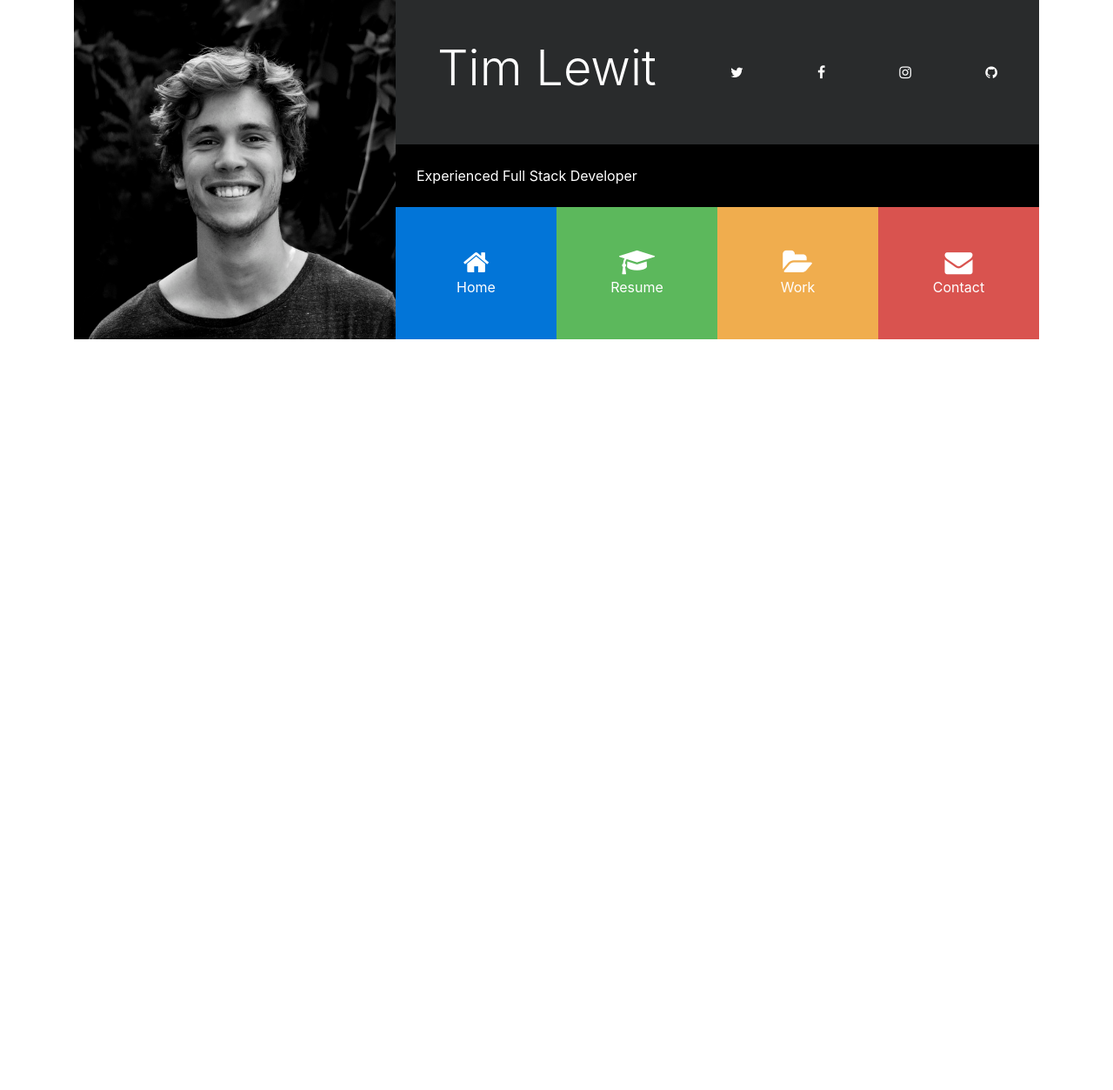
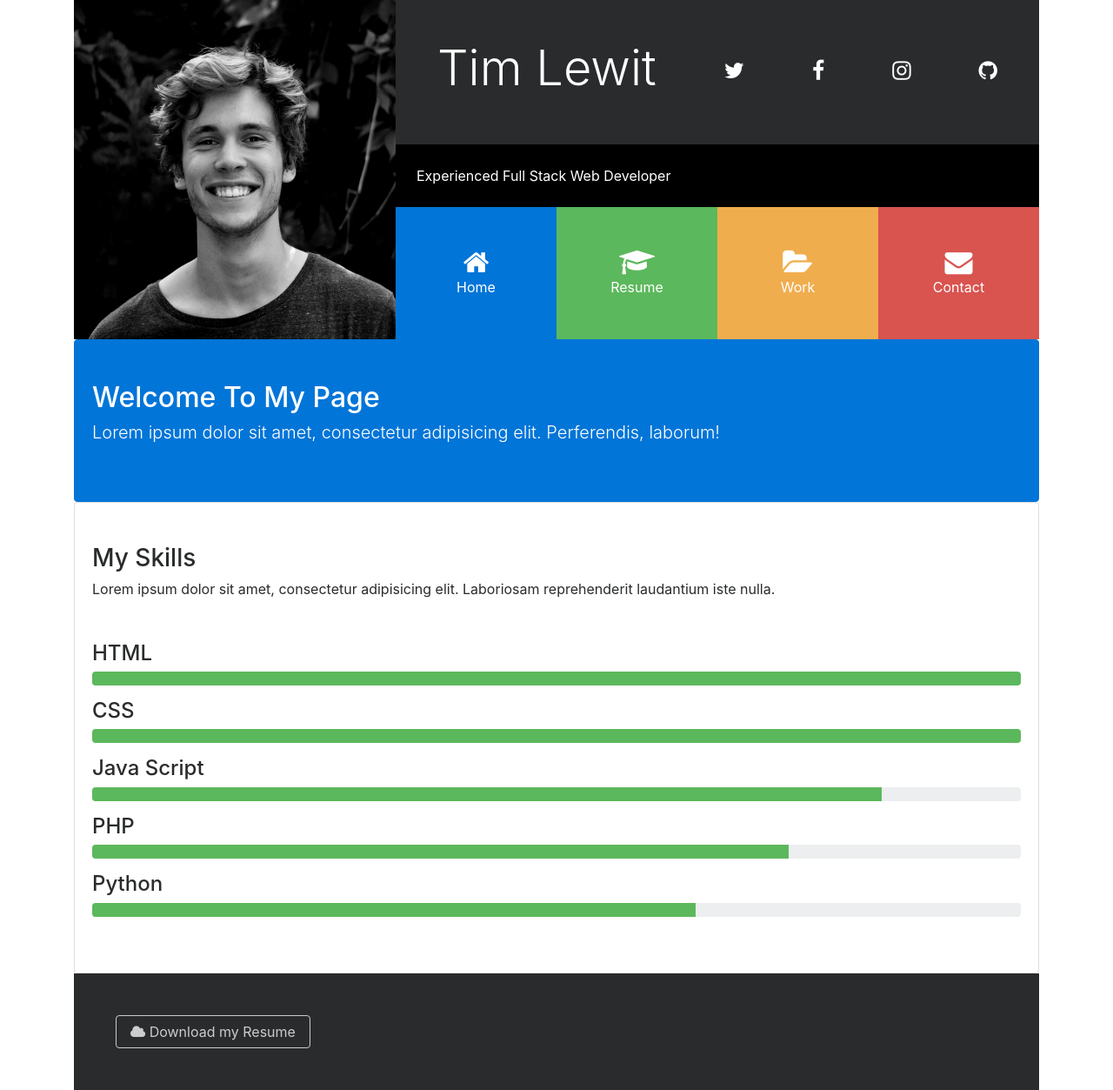
Before and after one commit to milena-mica/Portfoligrid, a website: page src/index.html in a window 1280 px wide. Shown: the whole page at 87% size. Before the commit the page ends 800 px from the top, so only its background shows below. Drawn offline with Linux system fonts and the light colour scheme.

Commit message:
Home Collapse Content

```diff
--- a/src/index.html
+++ b/src/index.html
@@ -19,7 +19,7 @@
         <div class="col-lg-8 col-md-7 col-sm-12">
           <div class="d-flex flex-column">
             <div class="p-5 bg-inverse text-white">
-              <div class="d-flex flex-row justify-content-between align-items-center">
+              <div class="name d-flex flex-row justify-content-between align-items-center">
                 <h1 class="display-4">Tim Lewit</h1>
                 <div><i class="fa fa-twitter"></i></div>
                 <div><i class="fa fa-facebook"></i></div>
@@ -27,11 +27,9 @@
                 <div><i class="fa fa-github"></i></div>
               </div>
             </div>
-
-            <div class="p-4 bg-dark">Experienced Full Stack Developer</div>
-
+            <div class="p-4 bg-dark">Experienced Full Stack Web Developer</div>
             <div>
-              <div class="d-flex flex-row text-white align-items-streched text-center">
+              <div class="d-flex flex-row text-white align-items-stretch text-center">
                 <div class="port-item p-4 bg-primary" data-toggle="collapse" data-target="#home">
                   <i class="fa fa-home d-block"></i> Home
                 </div>
@@ -51,20 +49,60 @@
       </div>
     </header>
 
-  <!-- HOME-- >
+
+   <!-- HOME -->
+   <div id="home" class="collapse show">
+      <div class="card card-block card-primary text-white py-5">
+        <h2>Welcome To My Page</h2>
+        <p class="lead">Lorem ipsum dolor sit amet, consectetur adipisicing elit. Perferendis, laborum!</p>
+      </div>
+
+    <div class="card card-block py-5">
+       <h3>My Skills</h3>
+       <p>Lorem ipsum dolor sit amet, consectetur adipisicing elit. Laboriosam reprehenderit laudantium iste nulla.</p>
+       <hr>
+       <h4>HTML</h4>
+       <div class="progress mb-3">
+         <div class="progress-bar bg-success" role="progressbar" style="width:100%"></div>
+       </div>
+       <h4>CSS</h4>
+       <div class="progress mb-3">
+         <div class="progress-bar bg-success" role="progressbar" style="width:100%"></div>
+       </div>
+       <h4>Java Script</h4>
+       <div class="progress mb-3">
+         <div class="progress-bar bg-success" role="progressbar" style="width:85%"></div>
+       </div>
+       <h4>PHP</h4>
+       <div class="progress mb-3">
+         <div class="progress-bar bg-success" role="progressbar" style="width:75%"></div>
+       </div>
+       <h4>Python</h4>
+       <div class="progress mb-3">
+         <div class="progress-bar bg-success" role="progressbar" style="width:65%"></div>
+       </div>
+    </div>
+  </div>
+
+  <!-- RESUME -->
 
 
-  <!-- RESUME-- >
+  <!-- WORK -->
 
 
-  <!-- WORK-- >
+  <!-- CONTACT -->
 
+  <footer id="main-footer" class="p-5 bg-inverse text-white">
+    <div class="row">
+      <div class="col-md-6">
+        <a href="#" class="btn btn-outline-secondary"><i class="fa fa-cloud"></i> Download my Resume</a>
+      </div>
+    </div>
+  </footer>
+ </div>
 
-  <!-- CONTACT-- >
-  </div>
-
-    <script src="js/jquery.min.js"></script>
-    <script src="js/tether.min.js"></script>
-    <script src="js/bootstrap.min.js"></script>
+  <script src="js/jquery.min.js"></script>
+  <script src="js/tether.min.js"></script>
+  <script src="js/bootstrap.min.js"></script>
 </body>
 </html>
--- a/src/scss/style.scss
+++ b/src/scss/style.scss
@@ -28,3 +28,11 @@
     padding:3em !important;
   }
 }
+
+@media(min-width:991px){
+  .name{
+    .fa{
+      font-size:25px;
+    }
+  }
+}
```
Also changed, not shown: src/css/style.css.
